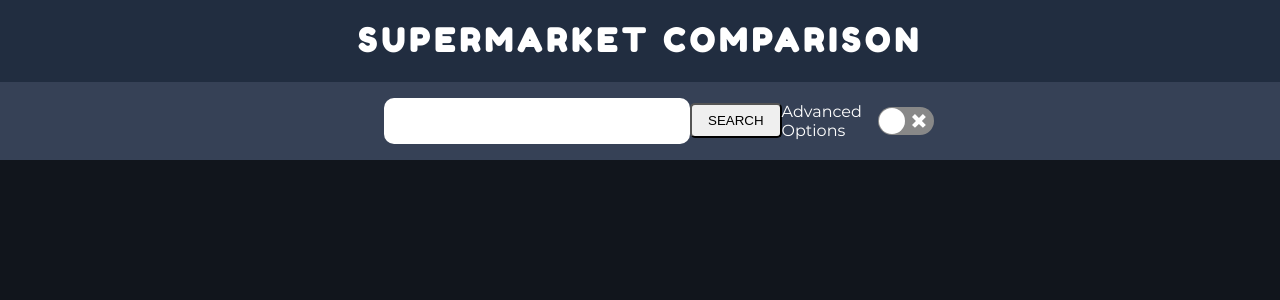
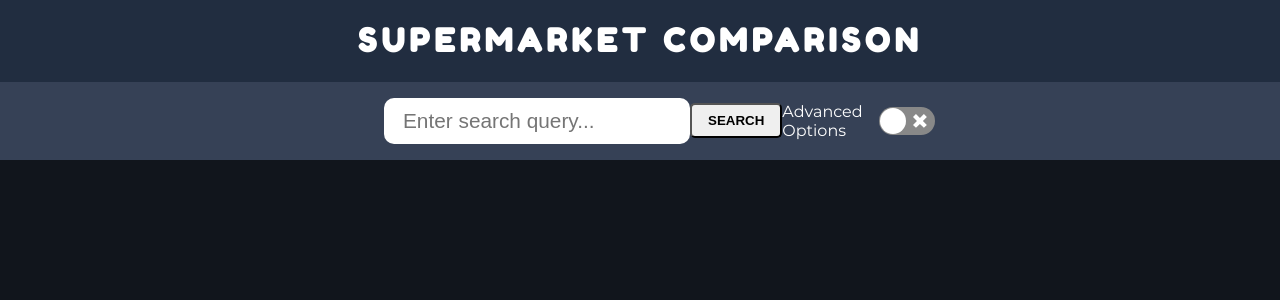
Before and after one commit to ebnerlena/supermarket_comparision, a React (Create React App) app in the folder frontend/: page / in a window 1280 px wide. Shown: the top 300 px of the page. Built offline with nearby package versions, Linux system fonts and the light colour scheme.

Commit message:
add redux

```diff
--- a/frontend/package.json
+++ b/frontend/package.json
@@ -3,6 +3,7 @@
   "version": "0.1.0",
   "private": true,
   "dependencies": {
+    "@reduxjs/toolkit": "^1.5.1",
     "@testing-library/jest-dom": "^5.11.4",
     "@testing-library/react": "^11.1.0",
     "@testing-library/user-event": "^12.1.10",
@@ -12,8 +13,11 @@
     "@types/react-dom": "^17.0.0",
     "react": "^17.0.2",
     "react-dom": "^17.0.2",
+    "react-redux": "^7.2.4",
     "react-scripts": "4.0.3",
     "react-switch": "^6.0.0",
+    "redux-devtools-extension": "^2.13.9",
+    "redux-thunk": "^2.3.0",
     "typescript": "^4.1.2",
     "web-vitals": "^1.0.1"
   },
--- a/frontend/src/App.tsx
+++ b/frontend/src/App.tsx
@@ -1,15 +1,21 @@
-import React from "react"
-import Header from "./components/Header"
-import "./assets/App.scss"
-import Form from "./components/Form"
+import React from "react";
+import Header from "./components/Header";
+import "./assets/App.scss";
+import Form from "./components/Form";
+import Results from "./components/Results";
+import store from "./redux/store";
+import { Provider } from "react-redux";
 
 const App: React.FC = () => {
   return (
-    <div className="app">
-      <Header />
-      <Form />
-    </div>
-  )
-}
+    <Provider store={store}>
+      <div className="app">
+        <Header />
+        <Form />
+        <Results />
+      </div>
+    </Provider>
+  );
+};
 
-export default App
+export default App;
--- a/frontend/src/assets/Form.module.scss
+++ b/frontend/src/assets/Form.module.scss
@@ -7,6 +7,8 @@
   padding-bottom: 1rem;
   height: auto;
   font-family: "Montserrat";
+  // display: grid;
+  // grid-template-rows: 1fr auto;
   display: flex;
   justify-content: center;
   align-items: center;
@@ -19,6 +21,9 @@
   }
 
   .advancedWrapper {
+    display: flex;
+    justify-content: space-around;
+    align-items: center;
   }
 
   label {
@@ -46,5 +51,11 @@
   input[type="submit"] {
     border-radius: 5px;
     padding: 0.5rem 1rem;
+    font-weight: bold;
+  }
+
+  select {
+    font-size: 1.1rem;
+    padding: 0.1rem 0.4rem;
   }
 }
--- a/frontend/src/components/Form.tsx
+++ b/frontend/src/components/Form.tsx
@@ -1,24 +1,24 @@
-import React, { FormEvent } from "react"
-import { useState } from "react"
-import Switch from "react-switch"
-import styles from "../assets/Form.module.scss"
+import React, { FormEvent } from "react";
+import { useState } from "react";
+import Switch from "react-switch";
+import styles from "../assets/Form.module.scss";
 
 const Form: React.FC = () => {
-  const [searchText, setSearchText] = useState("")
-  const [priceRange, setPriceRange] = useState("")
-  const [supermarket, setSupermarket] = useState("")
-  const [switchStatus, setSwitchStatus] = useState(false)
+  const [searchText, setSearchText] = useState("");
+  const [priceRange, setPriceRange] = useState("");
+  const [supermarket, setSupermarket] = useState("");
+  const [switchStatus, setSwitchStatus] = useState(false);
 
   const handleSubmit = (event: FormEvent) => {
-    event.preventDefault()
-    console.log(searchText)
-    console.log(priceRange)
-    console.log(supermarket)
-  }
+    event.preventDefault();
+    console.log(searchText);
+    console.log(priceRange);
+    console.log(supermarket);
+  };
 
   const handleSwitch = (checked: boolean) => {
-    setSwitchStatus(checked)
-  }
+    setSwitchStatus(checked);
+  };
 
   return (
     <form className={styles.form} onSubmit={handleSubmit}>
@@ -27,6 +27,7 @@ const Form: React.FC = () => {
           type="text"
           name="searchfield"
           value={searchText}
+          placeholder="Enter search query..."
           onChange={(e) => setSearchText(e.target.value)}
         />
         <input type="submit" name="submit" value="SEARCH" />
@@ -43,13 +44,22 @@ const Form: React.FC = () => {
           >
             <option value="lidl">Lidl</option>
             <option value="billa">Billa</option>
+            <option value="interspar">Interspar</option>
           </select>
+          <input
+            type="range"
+            name="pricerange"
+            min="1"
+            max="100"
+            value={priceRange}
+            onChange={(e) => setPriceRange(e.target.value)}
+          />
         </div>
       ) : (
         <></>
       )}
     </form>
-  )
-}
+  );
+};
 
-export default Form
+export default Form;
--- /dev/null
+++ b/frontend/src/components/Results.tsx
@@ -0,0 +1,7 @@
+import React from "react";
+
+const Results: React.FC = () => {
+  return <></>;
+};
+
+export default Results;
--- /dev/null
+++ b/frontend/src/redux/reducers/query-reducer.ts
@@ -0,0 +1,13 @@
+import { Reducer } from "redux";
+const initialstate = {};
+
+const queryReducer: Reducer = (previousState = initialstate, action) => {
+  switch (action.type) {
+    case "query/success":
+      return action.payload;
+    default:
+      return previousState;
+  }
+};
+
+export default queryReducer;
--- /dev/null
+++ b/frontend/src/redux/store.ts
@@ -0,0 +1,11 @@
+import { applyMiddleware, createStore, compose } from "redux";
+import thunk from "redux-thunk";
+import { composeWithDevTools } from "redux-devtools-extension";
+import queryReducer from "./reducers/query-reducer";
+
+const store = createStore(
+  queryReducer,
+  composeWithDevTools(applyMiddleware(thunk))
+);
+
+export default store;
```
Also changed, not shown: frontend/src/components/Product.tsx (added, +7 -0 lines), frontend/src/redux/action-creators/query-actioncreator.ts (added, +18 -0 lines), 2 other files (tests, documents, lock files or other folders).
